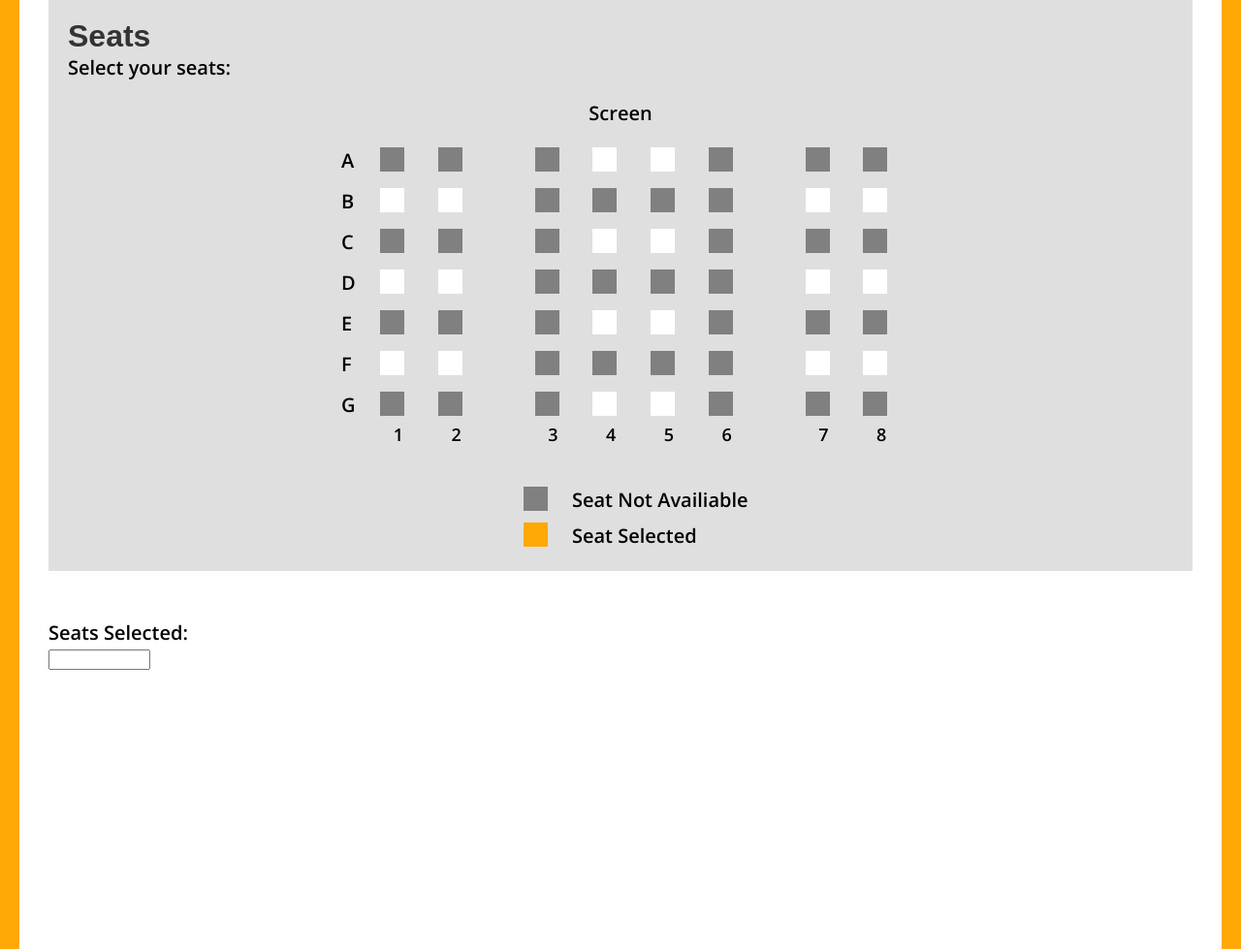
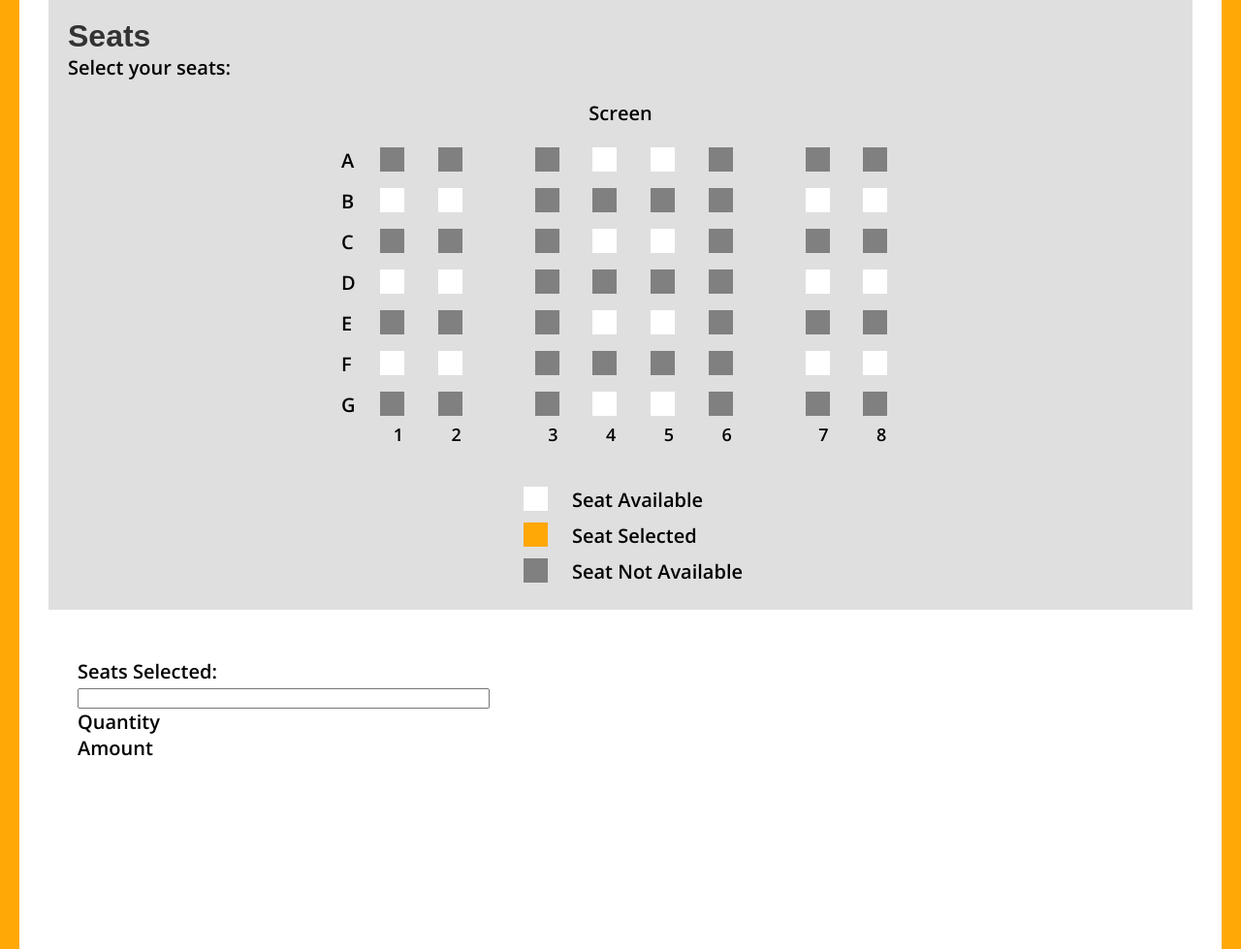
Before and after one commit to selinaliu/Chupa-Chups-Cinema, a PHP site: page /seats.php in a window 1280 px wide. Shown: the part 467-1446 px from the top of the page at 97% size. Run offline with PHP 8.4, Linux system fonts and the light colour scheme; data that the repository does not hold is empty.

Commit message:
update seats

```diff
--- a/details.php
+++ b/details.php
@@ -106,6 +106,7 @@
                 font-size: 20px;
                 padding:4px 10px 4px 10px;
                 margin-top: 20px;
+                cursor: pointer;
             }
 
             .button1 {
@@ -150,6 +151,7 @@
                 padding: 20px;
                 border: 0px;
                 background: #000;
+                cursor: pointer;
             }
 
             .showtime button:hover {
--- a/seats.php
+++ b/seats.php
@@ -77,7 +77,7 @@
             .seats {
                 background-color: #dfdfdf;
                 width: 100%;
-                height: 590px;
+                height: 630px;
                 margin-bottom: 50px;
             }
 
@@ -99,6 +99,14 @@
                 display: block;
                 position: absolute;
                 background-color: #808080;
+                width: 25px;
+                height: 25px;
+            }
+
+            .Aseat {
+                display: block;
+                position: absolute;
+                background-color: #fff;
                 width: 25px;
                 height: 25px;
             }
@@ -184,7 +192,7 @@
             .selected {
                 width: 100%;
                 height: 300px;
-                margin-bottom: 50px;
+                margin: 30px;
             }
 
         </style>
@@ -546,15 +554,19 @@
 
 
                 <div class="legend">
-                    <span class="NAseat"></span> <h3 style="margin-left: 50px">Seat Not Availiable</h3>
+                    <span class="Aseat"></span> <h3 style="margin-left: 50px;">Seat Available</h3>
                     <span class="selectedSeat"></span> <h3 style="margin-left: 50px; margin-top:10px;">Seat Selected</h3>
+                    <span class="NAseat" style=" margin-top: 10px;"></span> <h3 style="margin-left: 50px; margin-top:10px;">Seat Not Available</h3>
                 </div>
             </div>
 
             <div class="selected">
                 <input type="hidden" id="btn" onclick="return getSeats();">
                 <h3>Seats Selected:</h3>
-                <input type = "text" size="10" id="selectedSeats" name="selectedSeats" onfocus = "this.blur();">
+                <input type = "text" size="50" id="selectedSeats" name="selectedSeats" onfocus="this.blur();">
+                <h3>Quantity</h3>
+
+                <h3>Amount</h3>
 
             </div>
 
```
